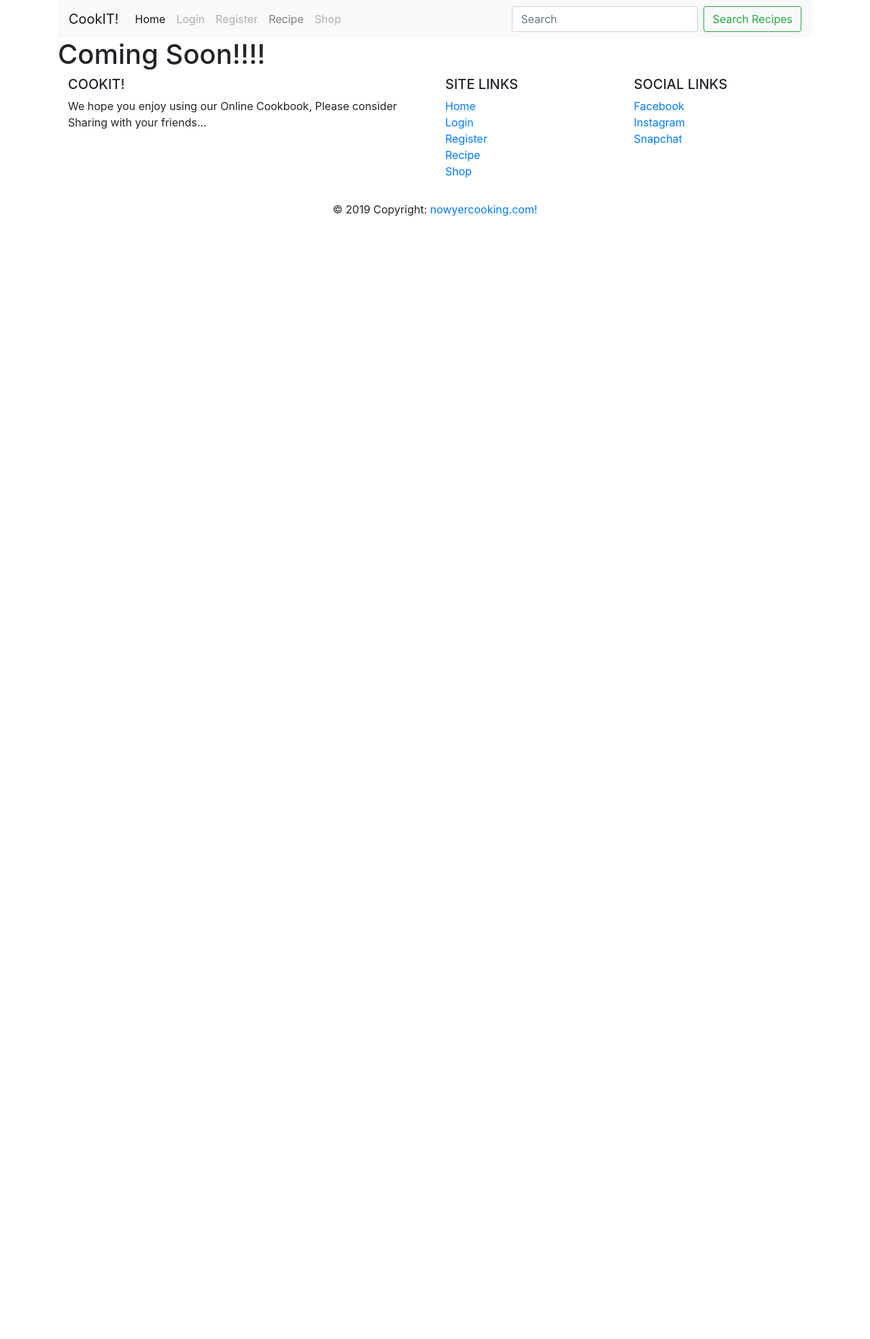
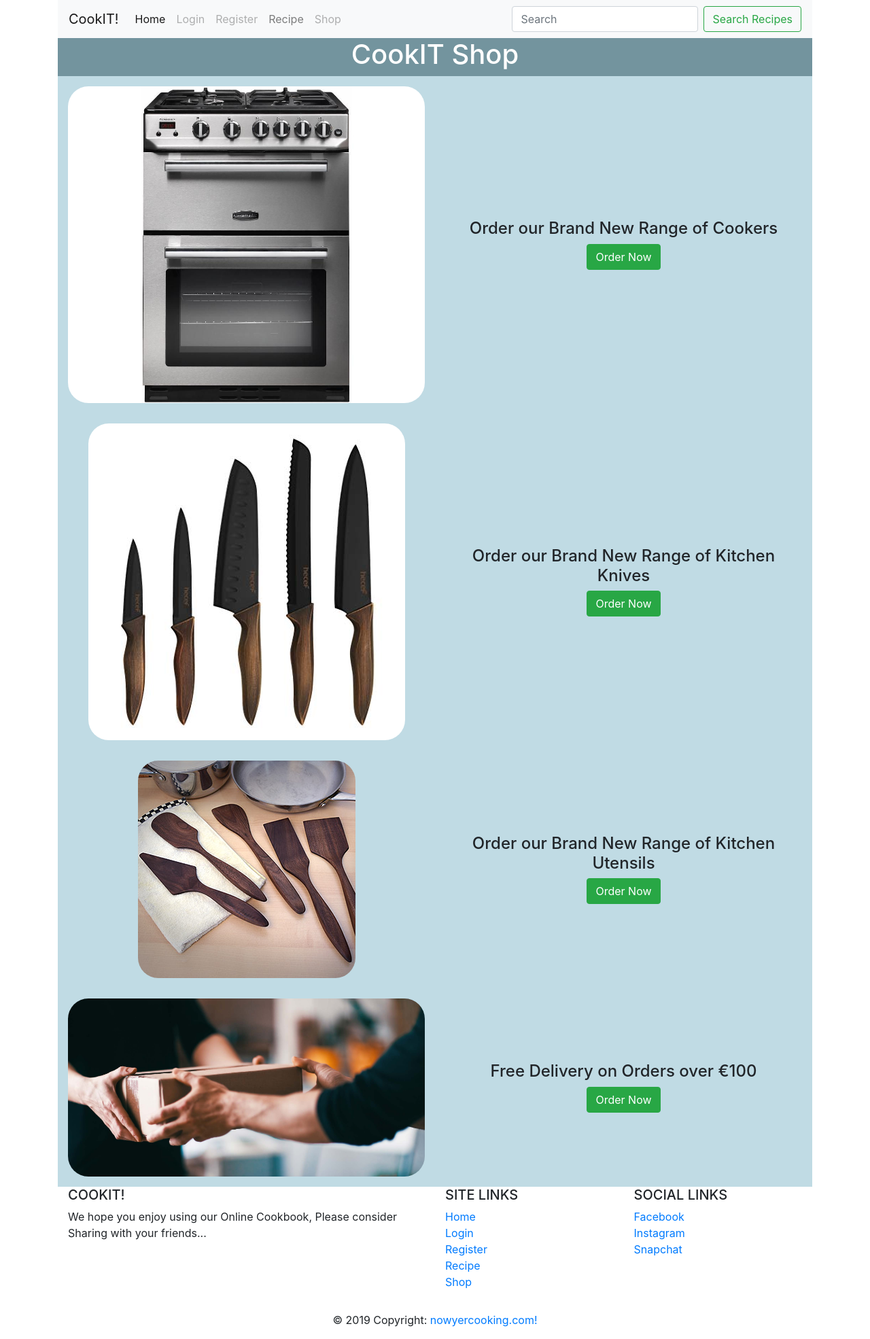
Before and after one commit to jsnbly/milestone3, a Flask app: page /get_shop in a window 1280 px wide. Shown: the whole page at 68% size. Before the commit the page ends 318 px from the top, so only its background shows below. Run offline with Flask 2, Linux system fonts and the light colour scheme; some libraries are stand-ins or nearby versions.

Commit message:
Added Code to chop.html to display basic shop with call to actions to order products, added style for shop to style.css

```diff
--- a/static/css/style.css
+++ b/static/css/style.css
@@ -77,3 +77,24 @@
   padding-left: 20px;
   padding-right: 20px;
 }
+
+/*Shop CSS*/
+.shophead{
+  background-color: #73949e;
+  color: white;
+}
+
+.shopcont{
+  padding-top: 15px;
+  padding-bottom: 15px;
+  margin: auto;
+
+}
+
+.fillshop{
+  background-color: #c0dbe4;
+}
+
+.shopimg{
+  border-radius: 30px;
+}
--- a/templates/shop.html
+++ b/templates/shop.html
@@ -1,7 +1,39 @@
 {% extends "base.html" %}
 
 {% block content %}
-
-<h1>Coming Soon!!!!</h1>
+<!--Basic Shop front design for CookIT-->
+<div class="container">
+    <div class="row fillshop">
+    <div class="col-lg-12 text-center shophead"><h1>CookIT Shop</h1></div>
+    <div class="col-lg-6 text-center shopcont">
+        <img src="../static/images/shopimg4.jpg" alt="Shop Image 4" class="img-fluid shopimg">
+    </div>
+    <div class="col-lg-6 text-center shopcont">
+        <h4> Order our Brand New Range of Cookers</h4>
+        <a href="#" class="btn btn-success" role="button">Order Now</a>
+    </div>
+    <div class="col-lg-6 text-center shopcont">
+        <img src="../static/images/shopimg2.jpg" alt="Shop Image 2" class="img-fluid shopimg">
+    </div>
+    <div class="col-lg-6 text-center shopcont">
+        <h4> Order our Brand New Range of Kitchen Knives</h4>
+        <a href="#" class="btn btn-success" role="button">Order Now</a>
+    </div>
+    <div class="col-lg-6 text-center shopcont">
+        <img src="../static/images/shopimg1.jpg" alt="Shop Image 1" class="img-fluid shopimg">
+    </div>
+    <div class="col-lg-6 text-center shopcont">
+        <h4> Order our Brand New Range of Kitchen Utensils</h4>
+        <a href="#" class="btn btn-success" role="button">Order Now</a>
+    </div>
+    <div class="col-lg-6 text-center shopcont">
+        <img src="../static/images/shopimg3.jpg" alt="Shop Image 3" class="img-fluid shopimg">
+    </div>
+    <div class="col-lg-6 text-center shopcont">
+        <h4> Free Delivery on Orders over €100</h4>
+        <a href="#" class="btn btn-success" role="button">Order Now</a>
+    </div>
+    </div>
+</div>
 
 {% endblock %}
```
Also changed, not shown: README.md, static/images/shopimg1.jpg (added), static/images/shopimg2.jpg (added), static/images/shopimg3.jpg (added), static/images/shopimg4.jpg (added).
